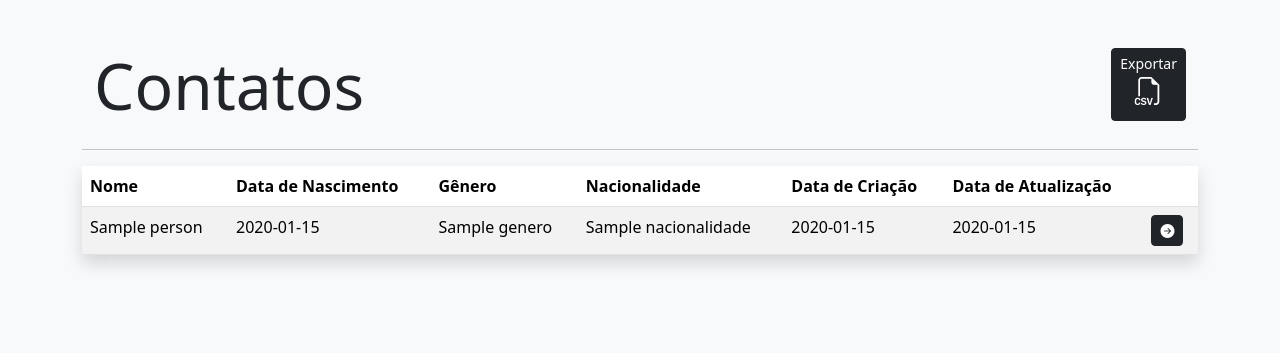
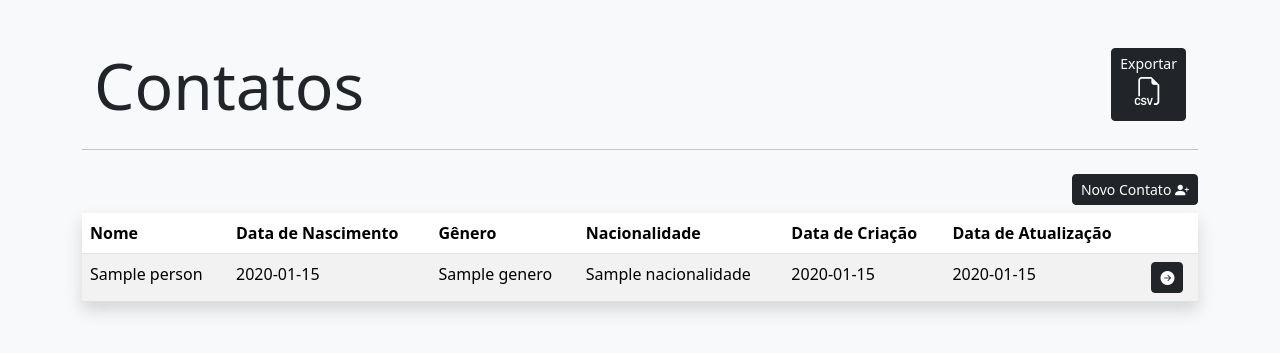
Before and after one commit to bhunao/contact_csv_parser, a Python web app: template web/templates/persons_table.html in a window 1280 px wide. Shown: the part 57-410 px from the top of the page. Run offline with Jinja, Linux system fonts and the light colour scheme; the template is opened without the code that fills it: most values are stand-ins (such as "Sample title", 1, 10 or a date in 2020).

Commit message:
create new person record

```diff
--- a/web/templates/persons_table.html
+++ b/web/templates/persons_table.html
@@ -20,6 +20,15 @@
             </div>
         </div>
         <hr>
+
+        <div class="text-end">
+        <a href="/persons/create">
+            <button class="btn btn-dark btn-sm my-2">
+                Novo Contato
+                <i class="bi bi-person-plus-fill"></i>
+            </button>
+        </a>
+        </div>
 
 
         <table class="table table-striped shadow">
```
